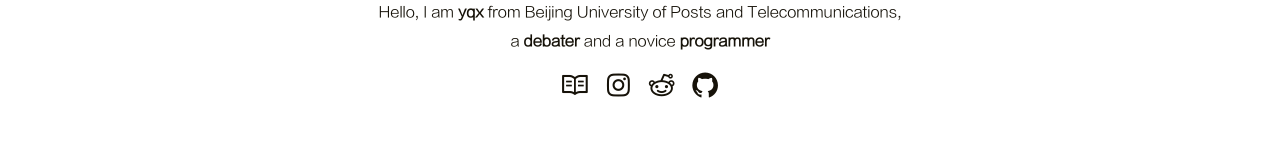
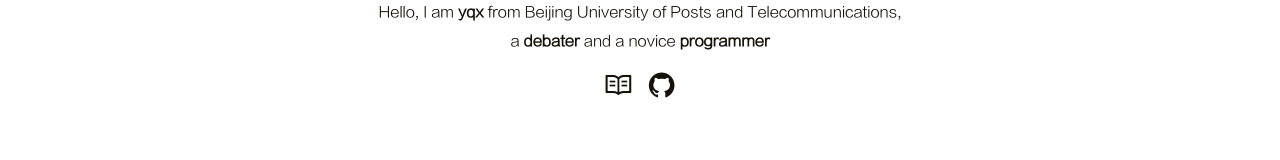
Before and after one commit to buptyqx/.github.io, a plain HTML site: page index.html in a window 1280 px wide. Shown: the part 449-609 px from the top of the page. Drawn offline with Linux system fonts and the light colour scheme.

Commit message:
Site updated: 2022-06-27 15:13:23

```diff
--- a/index.html
+++ b/index.html
@@ -143,20 +143,6 @@
 
                     </a>
 
-                    <a class="link-item" title="Instagram" href="">
-
-
-                            <i class="iconfont icon-instagram"></i>
-
-                    </a>
-
-                    <a class="link-item" title="Reddit" href="">
-
-
-                            <i class="iconfont icon-reddit"></i>
-
-                    </a>
-
                     <a class="link-item" title="Github" target="_blank" rel="noopener" href="https://github.com/buptyqx">
 
 
```
